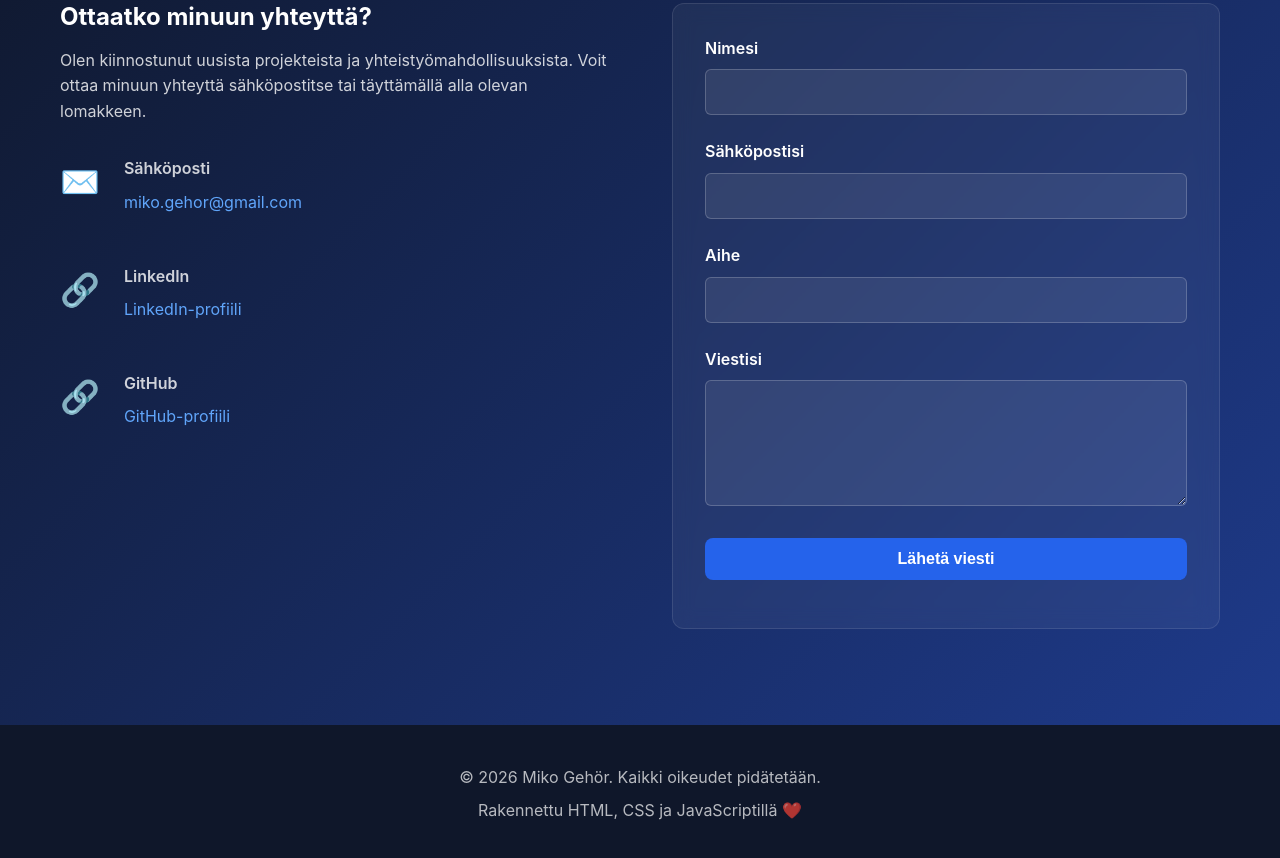
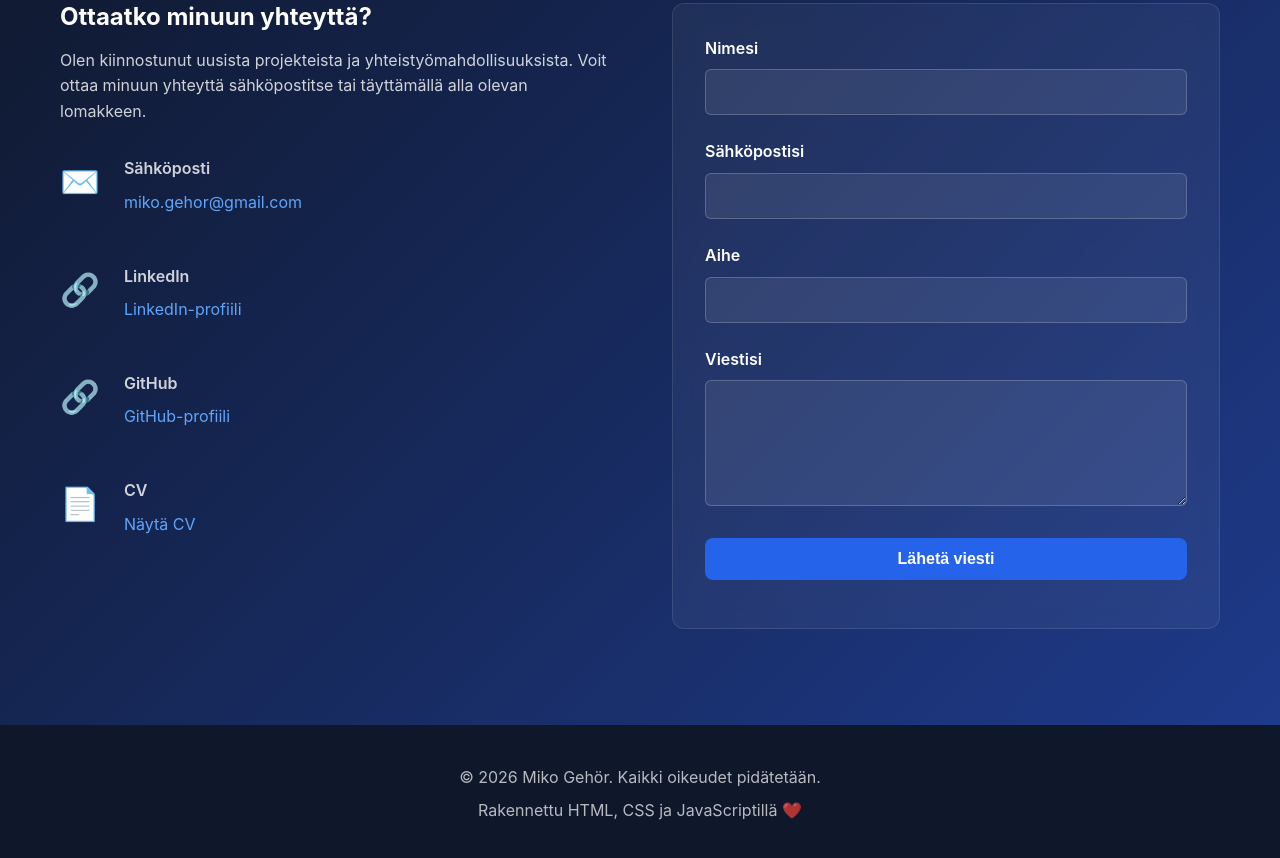
Before and after one commit to MikoGehor/portfolio, a website: page index.html in a window 1280 px wide. Shown: the part 2807-3665 px from the top of the page. Drawn offline with Linux system fonts and the light colour scheme.

Commit message:
CV lisätty

```diff
--- a/index.html
+++ b/index.html
@@ -167,6 +167,13 @@
                                 <p><a href="https://github.com/MikoGehor" target="_blank">GitHub-profiili</a></p>
                             </div>
                         </div>
+                        <div class="contact-item">
+                            <span class="contact-icon">📄</span>
+                            <div>
+                                <p class="contact-label">CV</p>
+                                <p><a href="https://osekk-my.sharepoint.com/:w:/g/personal/s5gemi00_students_osao_fi/IQAzd4WOifjMR7JczIgoR4CRAQw1xLXszpE599JR2kux7Zc?e=LPQsZs" target="_blank">Näytä CV</a></p>
+                            </div>
+                        </div>
                     </div>
                 </div>
 
```
